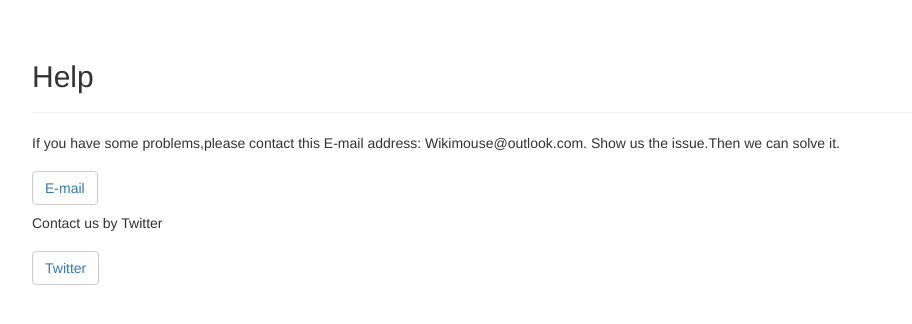
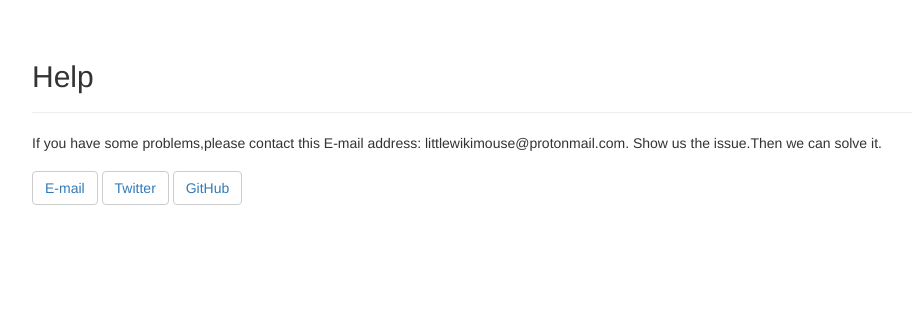
Before and after one commit to angelmouse-max/MouseBlog, a Django app: page /help/ in a window 1280 px wide. Shown: the part 51-375 px from the top of the page, without its empty margins (38-950 px from the left). Run offline with Django 3.2, Linux system fonts and the light colour scheme; some libraries are stand-ins or nearby versions.

Commit message:
secure e-mail

```diff
--- a/MouseBlogs/templates/MouseBlogs/help.html
+++ b/MouseBlogs/templates/MouseBlogs/help.html
@@ -7,11 +7,11 @@
 
 {% block content %}
   <p>If you have some problems,please contact this E-mail address:
-  Wikimouse@outlook.com.
+  littlewikimouse@protonmail.com.
       Show us the issue.Then we can solve it.
   </p>
   <button type="button" class="btn btn-default navbar-btn">
-    <a href="mailto:Wikimouse@outlook.com">E-mail</a></button>
-  <p>Contact us by Twitter</p>
+    <a href="mailto:littlewikimouse@protonmail.com">E-mail</a></button>
   <button type="button" class="btn btn-default navbar-btn"><a href="https://twitter.com/littlem79359396">Twitter</a></button>
+  <button type="button" class="btn btn-default navbar-btn"><a href="https://github.com/angelmouse-max/MouseBlog">GitHub</a></button>
 {% endblock content %}
```
